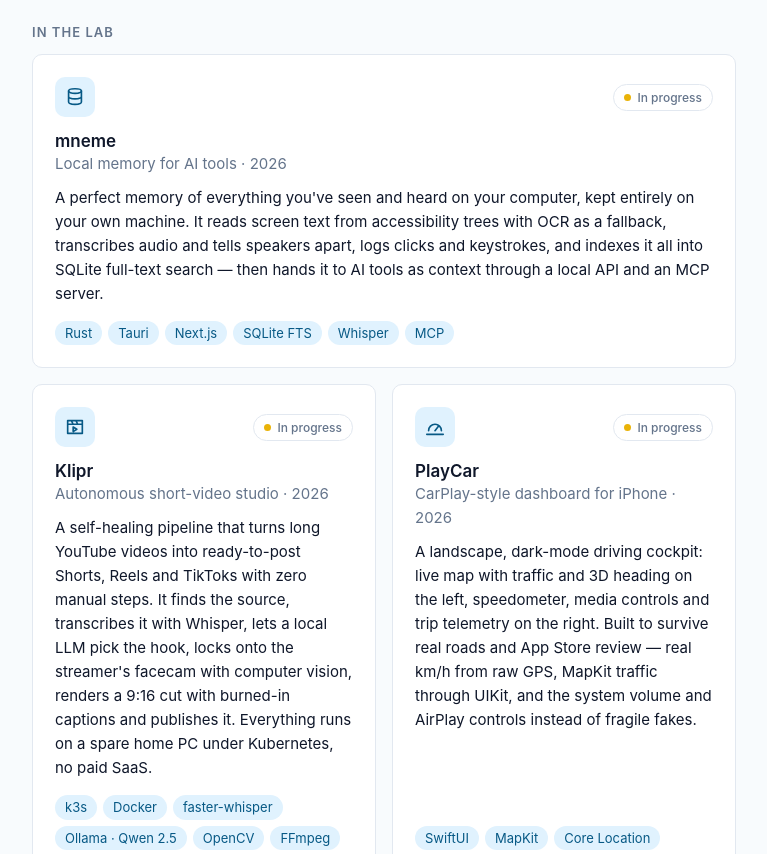
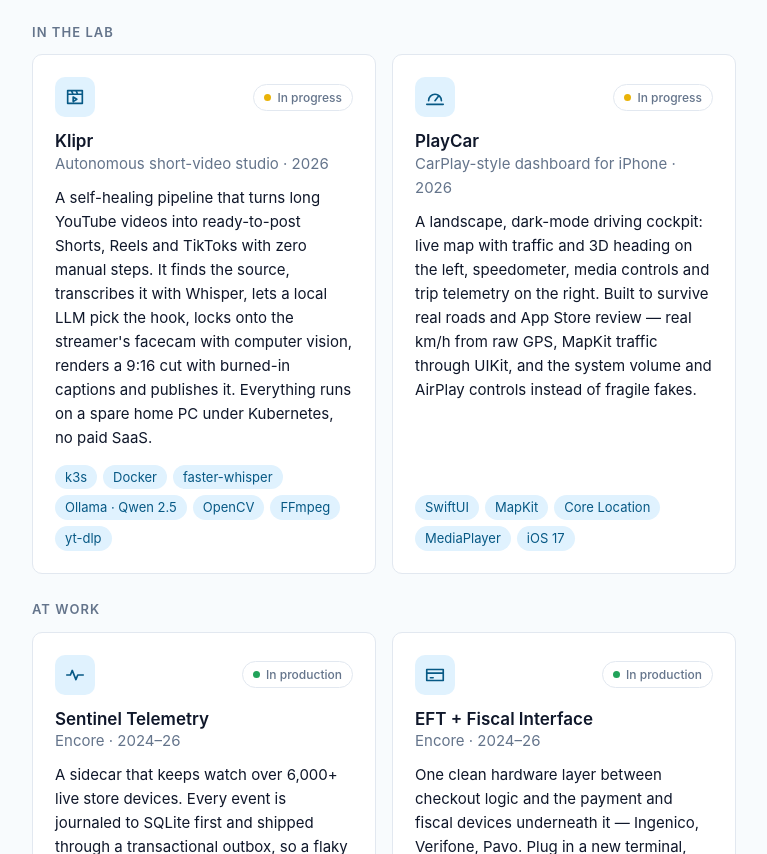
Before and after one commit to cagriefe/cagriefe.github.io, a plain HTML site: page index.html in a window 1280 px wide. Shown: the part 3335-4189 px from the top of the page, without its empty margins (72-839 px from the left). Drawn offline with Linux system fonts and the light colour scheme.

Commit message:
Remove mneme from projects

```diff
--- a/index.html
+++ b/index.html
@@ -194,17 +194,6 @@
 
             <h3 class="subhead">In the lab</h3>
             <div class="grid">
-              <article class="project project-wide">
-                <div class="project-top">
-                  <div class="project-icon" aria-hidden="true"><svg viewBox="0 0 24 24"><ellipse cx="12" cy="5.5" rx="7" ry="2.5"/><path d="M5 5.5v6c0 1.4 3.1 2.5 7 2.5s7-1.1 7-2.5v-6M5 11.5v6c0 1.4 3.1 2.5 7 2.5s7-1.1 7-2.5v-6"/></svg></div>
-                  <span class="status status-wip"><span class="dot"></span>In progress</span>
-                </div>
-                <h3>mneme</h3>
-                <p class="project-tag">Local memory for AI tools · 2026</p>
-                <p>A perfect memory of everything you've seen and heard on your computer, kept entirely on your own machine. It reads screen text from accessibility trees with OCR as a fallback, transcribes audio and tells speakers apart, logs clicks and keystrokes, and indexes it all into SQLite full-text search — then hands it to AI tools as context through a local API and an MCP server.</p>
-                <ul class="tags"><li>Rust</li><li>Tauri</li><li>Next.js</li><li>SQLite FTS</li><li>Whisper</li><li>MCP</li></ul>
-              </article>
-
               <article class="project">
                 <div class="project-top">
                   <div class="project-icon" aria-hidden="true"><svg viewBox="0 0 24 24"><path d="M4 5h16v14H4zM4 9h16M8 5l2 4M13 5l2 4M10 12v5l4-2.5z"/></svg></div>
```
